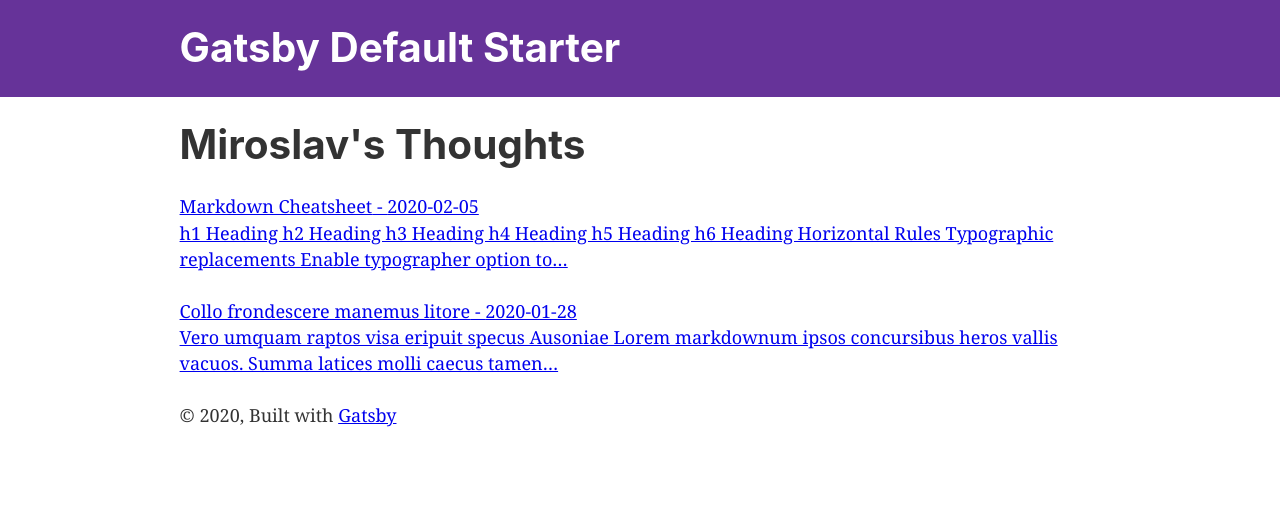
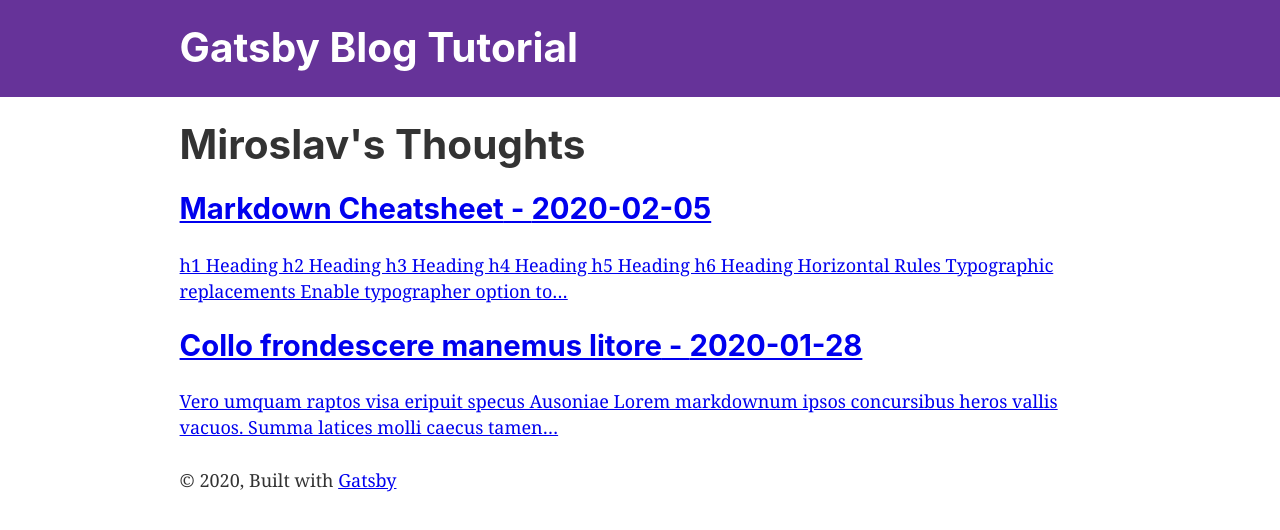
Before and after one commit to Dromediansk/gatsby-blog-tutorial, a Gatsby site: page / in a window 1280 px wide. Built offline with nearby package versions, Linux system fonts and the light colour scheme; Gatsby itself is replaced by a stand-in of ours.

Commit message:
updating header

```diff
--- a/gatsby-config.js
+++ b/gatsby-config.js
@@ -1,6 +1,6 @@
 module.exports = {
   siteMetadata: {
-    title: `Gatsby Default Starter`,
+    title: `Gatsby Blog Tutorial`,
     description: `Kick off your next, great Gatsby project with this default starter. This barebones starter ships with the main Gatsby configuration files you might need.`,
     author: `@gatsbyjs`,
   },
--- a/src/pages/index.js
+++ b/src/pages/index.js
@@ -13,9 +13,9 @@ export default ({ data }) => {
         <h1>Miroslav's Thoughts</h1>
         {posts.map(({ node }) => (
           <Link key={node.id} to={node.fields.slug}>
-            <span>
+            <h2>
               {node.frontmatter.title} - {node.frontmatter.date}{" "}
-            </span>
+            </h2>
             <p>{node.excerpt}</p>
           </Link>
         ))}
```
